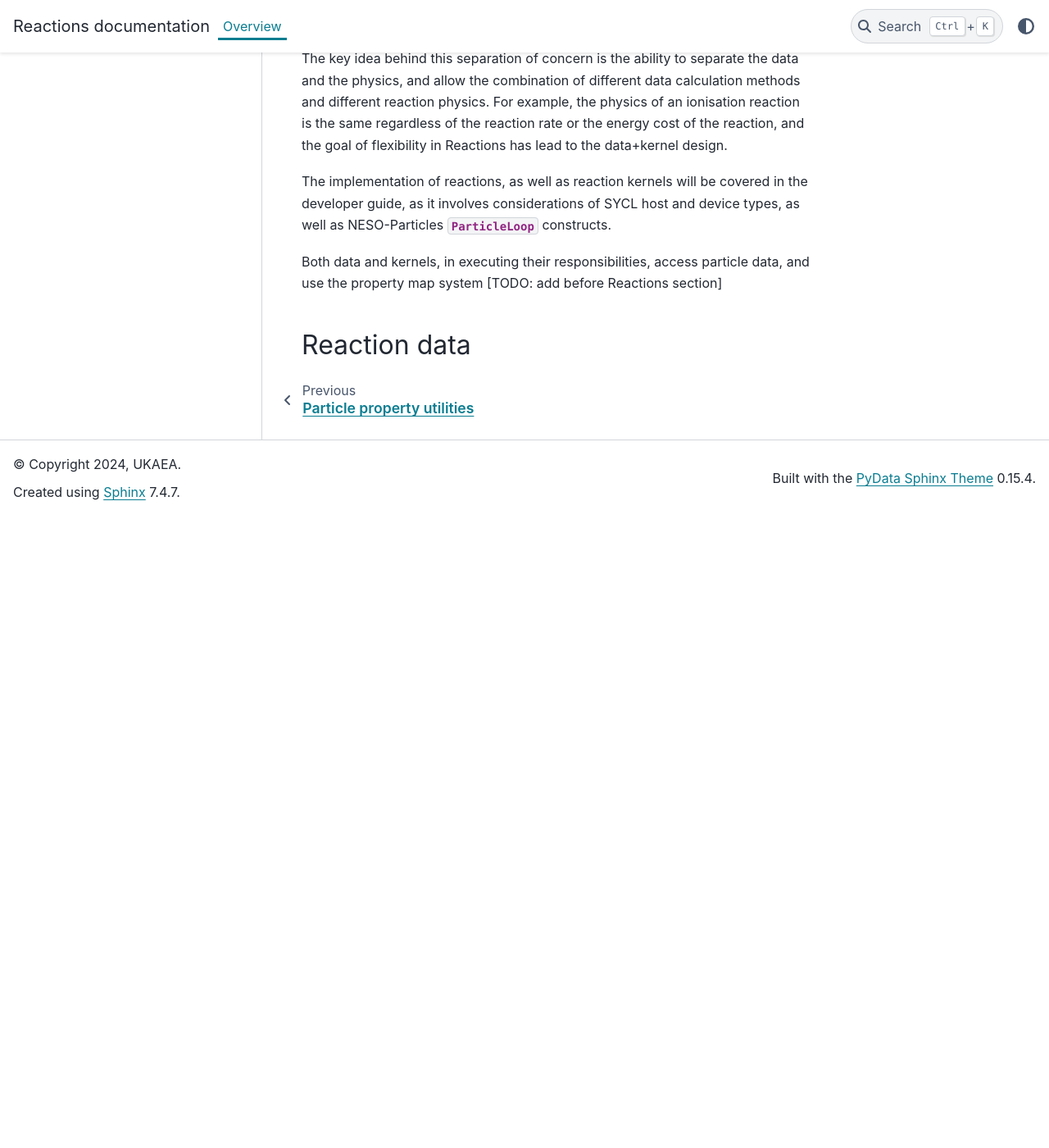
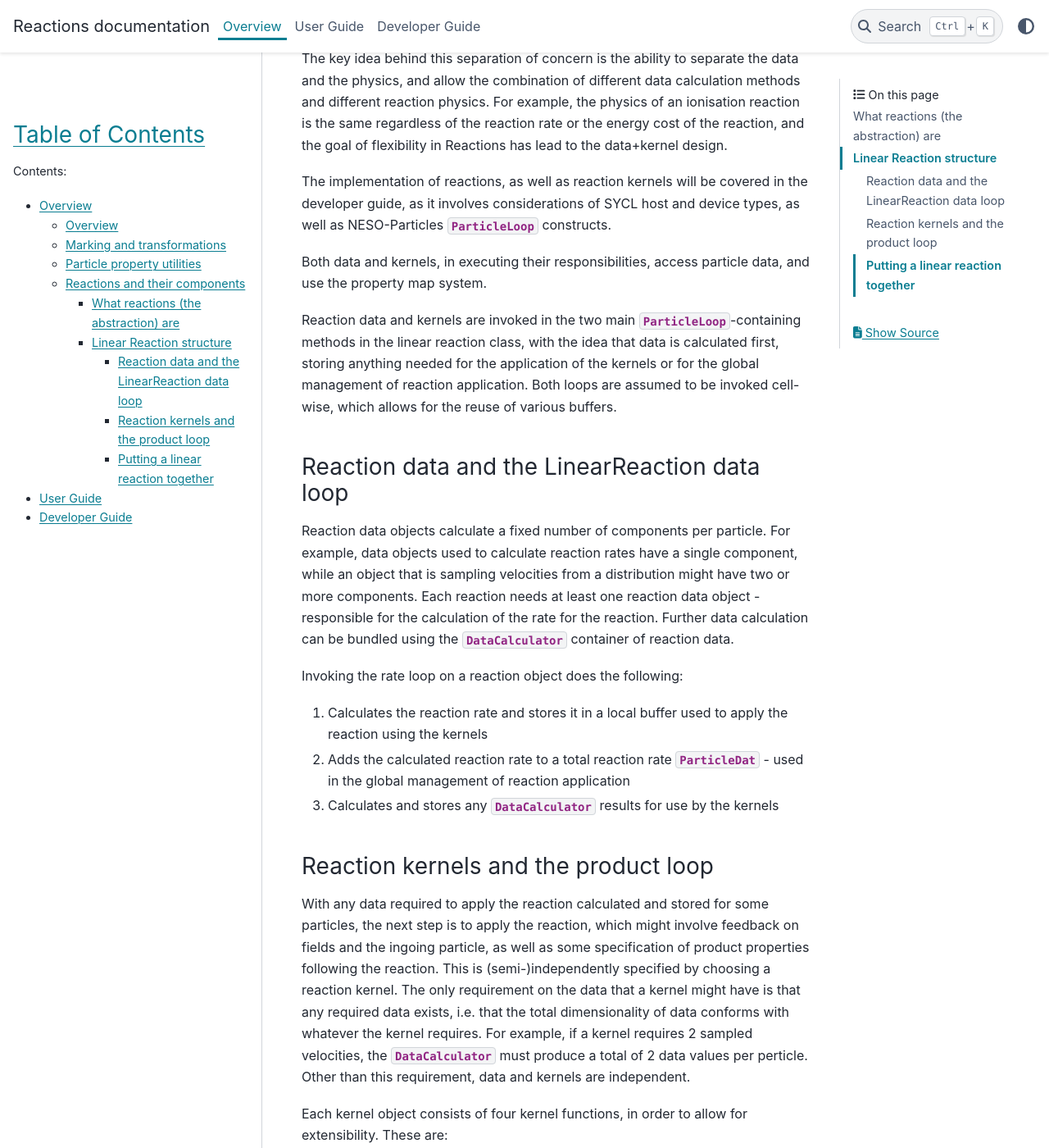
Before and after one commit to UKAEA-Edge-Code/VANTAGE-Reactions, a Sphinx documentation site: the page built from docs/sphinx/source/overview/reactions.rst, in a window 1280 px wide and 1400 px high, scrolled down 1317 px. Shown: the whole window at 82% size. Built offline with Sphinx 7.4.7 and the PyData theme 0.15.4, drawn with Linux system fonts in a browser that asks for light colours; before the commit the page ends 1947 px from its top, so only the background shows below that; some of the changed text lies outside the part shown.

Commit message:
Added more linear reaction docs

```diff
--- /dev/null
+++ b/docs/sphinx/source/guide-developer/guide_developer.rst
@@ -0,0 +1,3 @@
+***************
+Developer Guide
+***************
--- /dev/null
+++ b/docs/sphinx/source/guide-user/guide-user.rst
@@ -0,0 +1,3 @@
+**********
+User Guide
+**********
--- a/docs/sphinx/source/index.rst
+++ b/docs/sphinx/source/index.rst
@@ -11,7 +11,6 @@ Reactions documentation
    :glob:
 
    overview
-..
    guide-user
    guide-developer
 
--- a/docs/sphinx/source/overview/reactions.rst
+++ b/docs/sphinx/source/overview/reactions.rst
@@ -33,7 +33,45 @@ The key idea behind this separation of concern is the ability to separate the da
 
 The implementation of reactions, as well as reaction kernels will be covered in the developer guide, as it involves considerations of SYCL host and device types, as well as NESO-Particles :class:`ParticleLoop` constructs.
 
-Both data and kernels, in executing their responsibilities, access particle data, and use the property map system [TODO: add before Reactions section]
+Both data and kernels, in executing their responsibilities, access particle data, and use the property map system.
 
-Reaction data
-=============
+Reaction data and kernels are invoked in the two main :class:`ParticleLoop`-containing methods in the linear reaction class, with the idea that data is calculated first, storing anything needed for the application of the kernels or for the global management of reaction application. Both loops are assumed to be invoked cell-wise, which allows for the reuse of various buffers.
+
+Reaction data and the LinearReaction data loop
+~~~~~~~~~~~~~~~~~~~~~~~~~~~~~~~~~~~~~~~~~~~~~~
+
+Reaction data objects calculate a fixed number of components per particle. For example, data objects used to calculate reaction rates have a single component, while an object that is sampling velocities from a distribution might have two or more components. Each reaction needs at least one reaction data object - responsible for the calculation of the rate for the reaction. Further data calculation can be bundled using the :class:`DataCalculator` container of reaction data.
+
+Invoking the rate loop on a reaction object does the following:
+
+#. Calculates the reaction rate and stores it in a local buffer used to apply the reaction using the kernels
+#. Adds the calculated reaction rate to a total reaction rate :class:`ParticleDat` - used in the global management of reaction application
+#. Calculates and stores any :class:`DataCalculator` results for use by the kernels
+
+Reaction kernels and the product loop
+~~~~~~~~~~~~~~~~~~~~~~~~~~~~~~~~~~~~~
+
+With any data required to apply the reaction calculated and stored for some particles, the next step is to apply the reaction, which might involve feedback on fields and the ingoing particle, as well as some specification of product properties following the reaction. This is (semi-)independently specified by choosing a reaction kernel. The only requirement on the data that a kernel might have is that any required data exists, i.e. that the total dimensionality of data conforms with whatever the kernel requires. For example, if a kernel requires 2 sampled velocities, the :class:`DataCalculator` must produce a total of 2 data values per perticle. Other than this requirement, data and kernels are independent.
+
+Each kernel object consists of four kernel functions, in order to allow for extensibility. These are:
+
+#. The scattering kernel - nominally specifies the velocities of the products
+#. The weight kernel - nominally specifies the weights of the products
+#. The transformation kernel - nominally specifies any complex internal state changes of the product
+#. The feedback kernel - nominally specifies any feedback on the parent particle an on any fields, such as fluid sources
+
+The above are applied in that order, and the product loop stores any products/children into a separate particle group in order to allow for any transformations before they are added into the group with the parents (see :class:`ReactionController` documentation).
+
+As noted above, both kernels and data specify their required particle properties using the property enum+map system, so that on-the-fly remaping of required variables is possible.
+
+Putting a linear reaction together
+~~~~~~~~~~~~~~~~~~~~~~~~~~~~~~~~~~
+
+As noted above, to construct a linear reaction, we need to know the state IDs of the ingoing (parent/reactant) and outgoing (children/products) particles, as well as the data and kernels.
+
+Below an example with the built-in charge-exchange kernels using fixed values for all of the data. It demonstrates the pipeline needed to build a linear reaction object, as well as some of the method calls on the object relating to the two loops described above. More detailes on the individual data and kernel objects and their required properties will be presented below.
+
+
+.. literalinclude:: ../example_sources/example_linear_reaction_CX.hpp
+   :language: cpp
+   :caption: Constructing a CX reaction with a fixed rate and with a beam of ions
```
Also changed, not shown: docs/sphinx/source/overview/properties.rst (+13 -6 lines), 3 other files.
